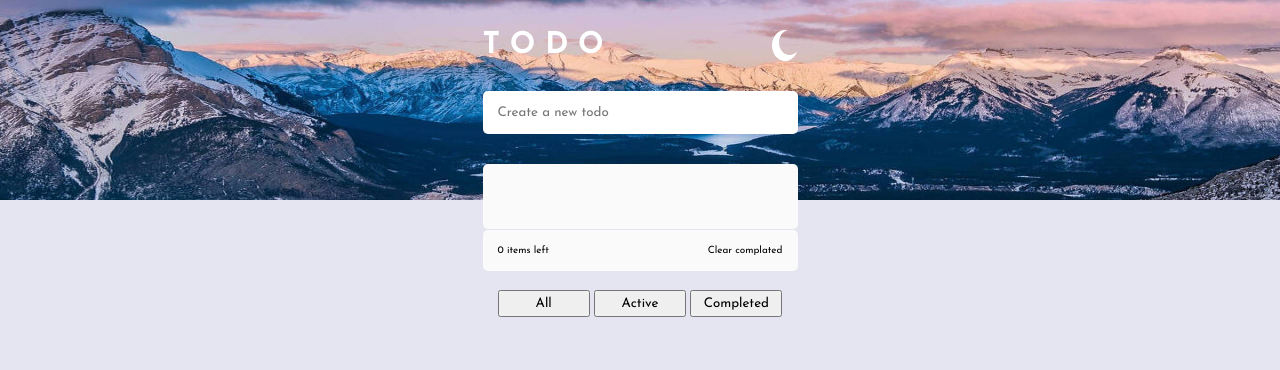
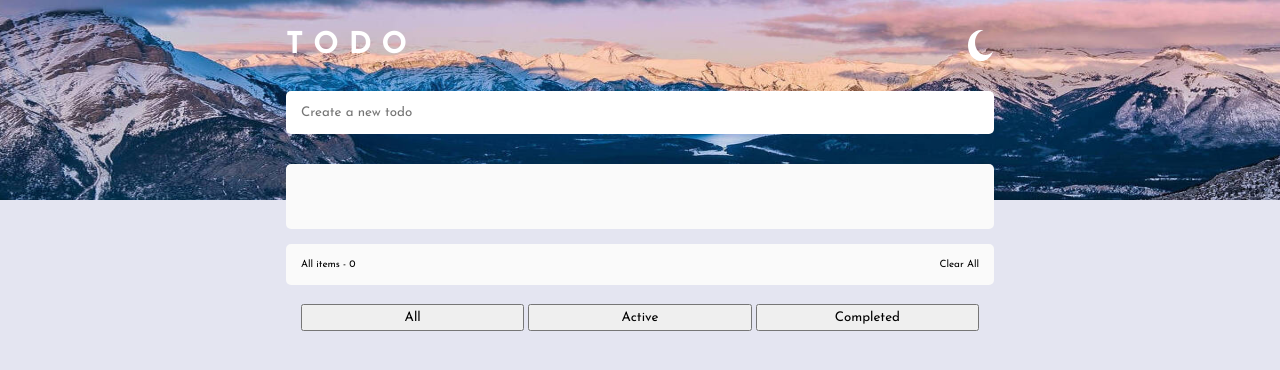
Before and after one commit to papunafshaveli/Todo-Application, a React (Vite) app: page / in a window 1280 px wide. Shown: the top 370 px of the page. Built offline with nearby package versions, Linux system fonts and the light colour scheme.

Commit message:
style changes

```diff
--- a/src/components/App.tsx
+++ b/src/components/App.tsx
@@ -105,9 +105,9 @@ function App() {
         {inputText.length > 30 && maxLengthMessage}
       </p>
       <TodoInfo>
-        <span>{filteredTodos.length} items left</span>
-        <span className="clear" onClick={handleFilterActiveTodos}>
-          Clear complated
+        <span>All items - {filteredTodos.length}</span>
+        <span className="clear" onClick={() => setTodosArr([])}>
+          Clear All
         </span>
       </TodoInfo>
       <StyledFooter themes={themes}>
--- a/src/components/AppStyles.ts
+++ b/src/components/AppStyles.ts
@@ -2,15 +2,19 @@ import styled from "styled-components";
 
 export const AppContainer = styled.div`
   min-width: 375px;
+  max-width: 768px;
   padding: 3rem;
 
   display: flex;
   flex-direction: column;
   justify-content: center;
 
+  margin: 0 auto;
+
   .maxLengthMessage {
     color: red;
-    padding-left: 15px;
+    padding: 10px 0 4px 15px;
+    font-size: 1.3rem;
   }
 `;
 
--- a/src/components/Header/styles.ts
+++ b/src/components/Header/styles.ts
@@ -16,5 +16,6 @@ export const HeaderContainer = styled.header`
 
   img {
     width: 26px;
+    cursor: pointer;
   }
 `;
--- a/src/index.css
+++ b/src/index.css
@@ -17,7 +17,4 @@ body {
   height: 100vh;
 
   background-color: sl(236, 33%, 92%);
-
-  display: flex;
-  justify-content: center;
 }
```
